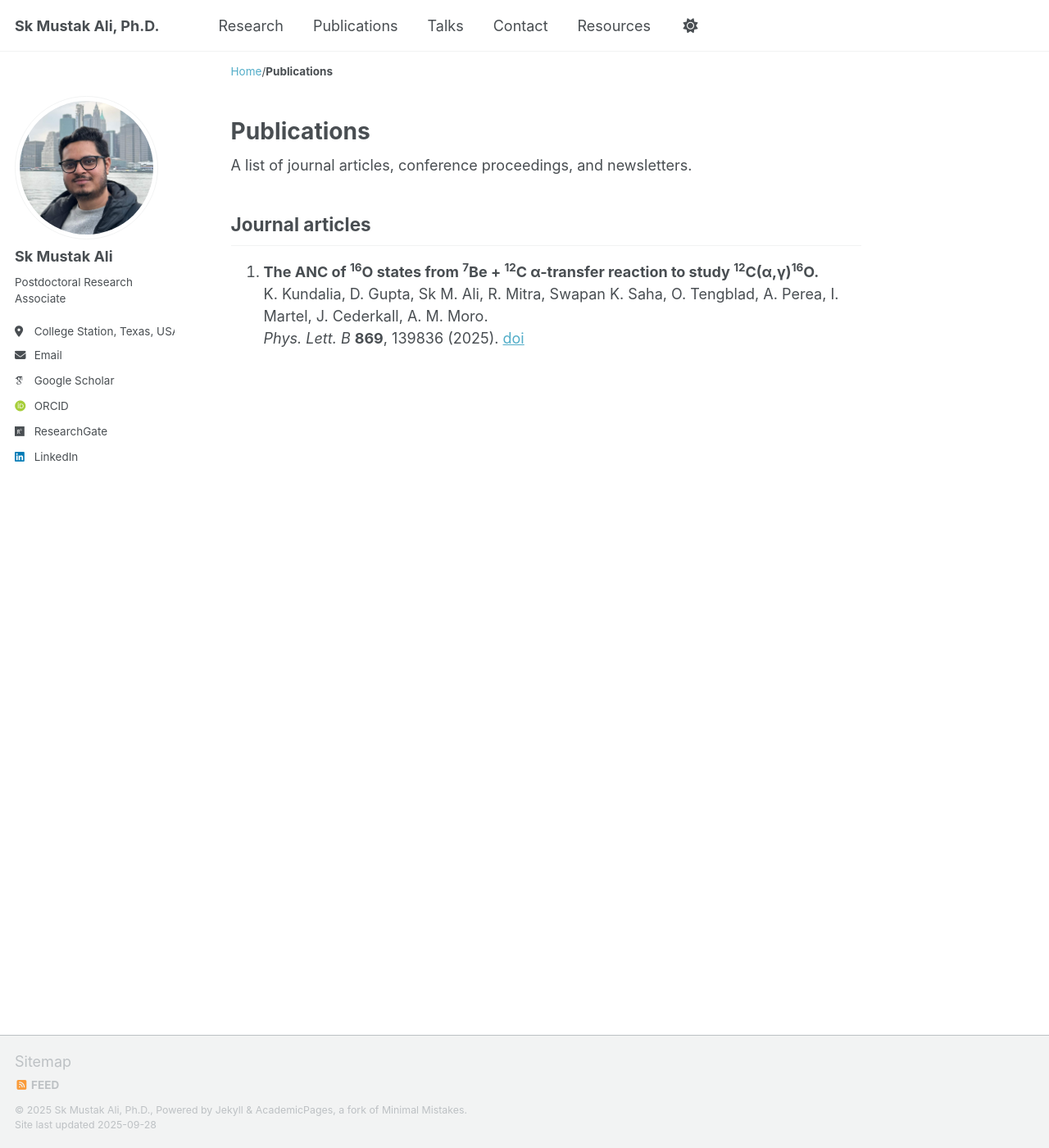
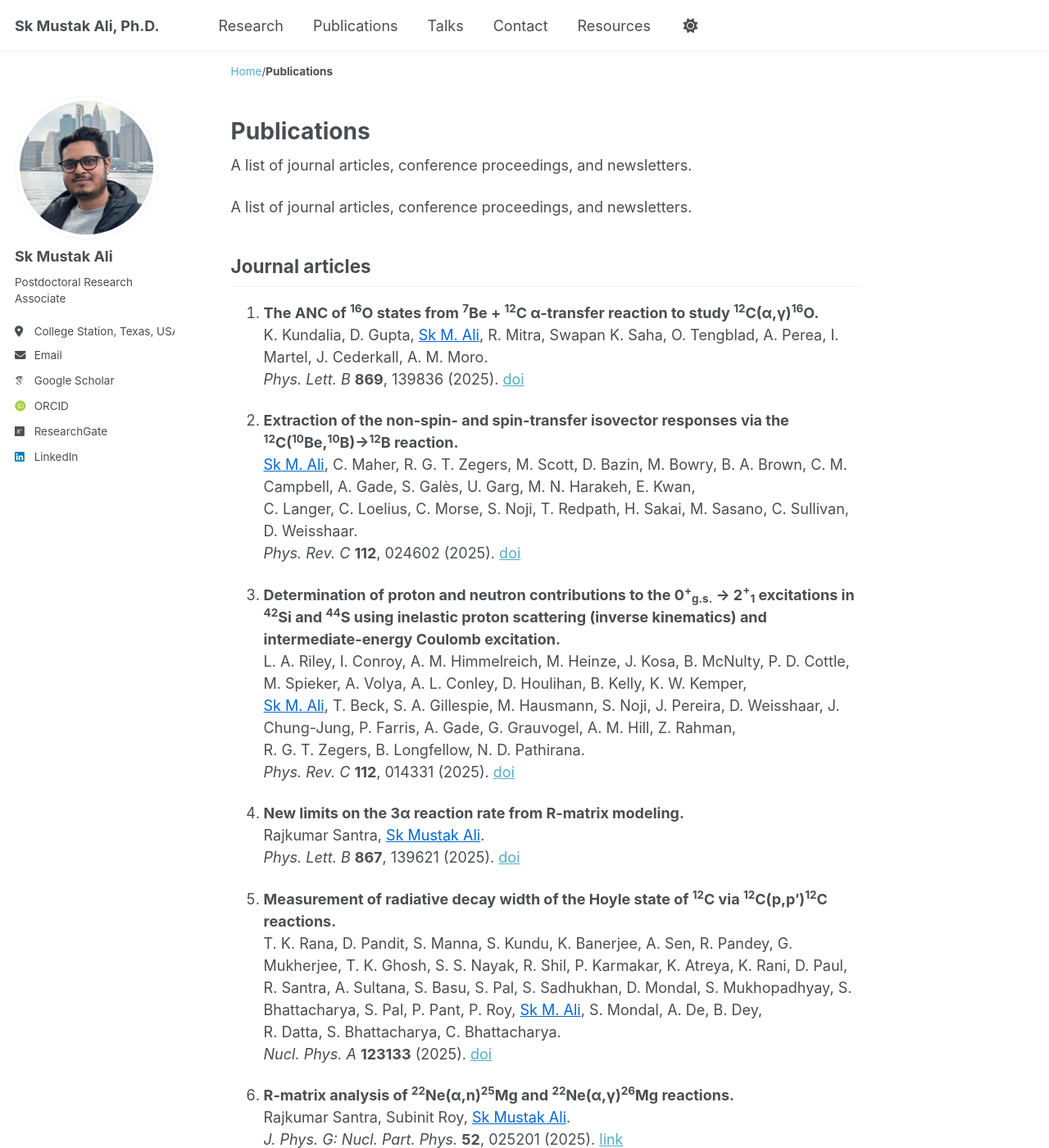
Before and after one commit to skmustakali/skmustakali.github.io, a Jekyll site: the page built from _pages/publications.md, in a window 1280 px wide and 1400 px high. Shown: the whole window at 82% size. Built offline with Jekyll 4.4.1, drawn with Linux system fonts in a browser that asks for light colours; some web fonts are replaced; a script that is not in the unit is left out; some of the changed text lies outside the part shown.

Commit message:
Update publications.md

```diff
--- a/_pages/publications.md
+++ b/_pages/publications.md
@@ -6,7 +6,65 @@ author_profile: true
 ---
 A list of journal articles, conference proceedings, and newsletters.
 
+<style>
+.me { color:#0366d6; text-decoration: underline; }
+</style>
+
+A list of journal articles, conference proceedings, and newsletters.
+
 ## Journal articles
-1. **The ANC of <sup>16</sup>O states from <sup>7</sup>Be + <sup>12</sup>C α-transfer reaction to study <sup>12</sup>C(α,γ)<sup>16</sup>O.**
-   K. Kundalia, D. Gupta, Sk M. Ali, R. Mitra, Swapan K. Saha, O. Tengblad, A. Perea, I. Martel, J. Cederkall, A. M. Moro.
-   *Phys. Lett. B* **869**, 139836 (2025). [doi](https://doi.org/xxxxx)
+
+1. **The ANC of <sup>16</sup>O states from <sup>7</sup>Be + <sup>12</sup>C α-transfer reaction to study <sup>12</sup>C(α,γ)<sup>16</sup>O.**<br>
+   K. Kundalia, D. Gupta, <span class="me">Sk M. Ali</span>, R. Mitra, Swapan K. Saha, O. Tengblad, A. Perea, I. Martel, J. Cederkall, A. M. Moro.<br>
+   *Phys. Lett. B* **869**, 139836 (2025). [doi](https://doi.org)
+
+2. **Extraction of the non-spin- and spin-transfer isovector responses via the <sup>12</sup>C(<sup>10</sup>Be,<sup>10</sup>B)→<sup>12</sup>B reaction.**<br>
+   <span class="me">Sk M. Ali</span>, C. Maher, R. G. T. Zegers, M. Scott, D. Bazin, M. Bowry, B. A. Brown, C. M. Campbell, A. Gade, S. Galès, U. Garg, M. N. Harakeh, E. Kwan,<br>
+   C. Langer, C. Loelius, C. Morse, S. Noji, T. Redpath, H. Sakai, M. Sasano, C. Sullivan, D. Weisshaar.<br>
+   *Phys. Rev. C* **112**, 024602 (2025). [doi](https://doi.org)
+
+3. **Determination of proton and neutron contributions to the 0<sup>+</sup><sub>g.s.</sub> → 2<sup>+</sup><sub>1</sub> excitations in <sup>42</sup>Si and <sup>44</sup>S using inelastic proton scattering (inverse kinematics) and intermediate-energy Coulomb excitation.**<br>
+   L. A. Riley, I. Conroy, A. M. Himmelreich, M. Heinze, J. Kosa, B. McNulty, P. D. Cottle, M. Spieker, A. Volya, A. L. Conley, D. Houlihan, B. Kelly, K. W. Kemper,<br>
+   <span class="me">Sk M. Ali</span>, T. Beck, S. A. Gillespie, M. Hausmann, S. Noji, J. Pereira, D. Weisshaar, J. Chung-Jung, P. Farris, A. Gade, G. Grauvogel, A. M. Hill, Z. Rahman,<br>
+   R. G. T. Zegers, B. Longfellow, N. D. Pathirana.<br>
+   *Phys. Rev. C* **112**, 014331 (2025). [doi](https://doi.org)
+
+4. **New limits on the 3α reaction rate from R-matrix modeling.**<br>
+   Rajkumar Santra, <span class="me">Sk Mustak Ali</span>.<br>
+   *Phys. Lett. B* **867**, 139621 (2025). [doi](https://doi.org)
+
+5. **Measurement of radiative decay width of the Hoyle state of <sup>12</sup>C via <sup>12</sup>C(p,p′)<sup>12</sup>C reactions.**<br>
+   T. K. Rana, D. Pandit, S. Manna, S. Kundu, K. Banerjee, A. Sen, R. Pandey, G. Mukherjee, T. K. Ghosh, S. S. Nayak, R. Shil, P. Karmakar, K. Atreya, K. Rani, D. Paul,<br>
+   R. Santra, A. Sultana, S. Basu, S. Pal, S. Sadhukhan, D. Mondal, S. Mukhopadhyay, S. Bhattacharya, S. Pal, P. Pant, P. Roy, <span class="me">Sk M. Ali</span>, S. Mondal, A. De, B. Dey,<br>
+   R. Datta, S. Bhattacharya, C. Bhattacharya.<br>
+   *Nucl. Phys. A* **123133** (2025). [doi](https://doi.org)
+
+6. **R-matrix analysis of <sup>22</sup>Ne(α,n)<sup>25</sup>Mg and <sup>22</sup>Ne(α,γ)<sup>26</sup>Mg reactions.**<br>
+   Rajkumar Santra, Subinit Roy, <span class="me">Sk Mustak Ali</span>.<br>
+   *J. Phys. G: Nucl. Part. Phys.* **52**, 025201 (2025). [link](https://iopscience.iop.org)
+
+7. **New measurement of the Hoyle-state radiative transition width.**<br>
+   T. K. Rana, D. Pandit, S. Manna, S. Kundu, K. Banerjee, A. Sen, R. Pandey, G. Mukherjee, T. K. Ghosh, S. S. Nayak, R. Shil, P. Karmakar, K. Atreya, K. Rani, D. Paul,<br>
+   R. Santra, A. Sultana, S. Basu, S. Pal, S. Sadhukhan, D. Mondal, S. Mukhopadhyay, S. Bhattacharya, S. Pal, P. Pant, P. Roy, <span class="me">Sk M. Ali</span>, S. Mondal, A. De, B. Dey,<br>
+   R. Datta, S. Bhattacharya, C. Bhattacharya.<br>
+   *Phys. Lett. B* **859**, 139083 (2024). [doi](https://doi.org)
+
+8. **Study of the <sup>7</sup>Be(d,<sup>3</sup>He)<sup>6</sup>Li* reaction at 5 MeV/u.**<br>
+   <span class="me">Sk M. Ali</span>, D. Gupta, K. Kundalia, S. Maity, Swapan K. Saha, O. Tengblad, J. D. Ovejas, A. Perea, I. Martel, J. Cederkall, J. Park, A. M. Moro.<br>
+   *Phys. Lett. B* **853**, 138673 (2024). [doi](https://doi.org)
+
+9. **Re-evaluation of the <sup>22</sup>Ne(p,γ)<sup>23</sup>Na reaction rate.**<br>
+   <span class="me">Sk M. Ali</span>, R. Santra, S. Sharma, A. K. Mondal.<br>
+   *Phys. Rev. C* **109**, 045809 (2024). [APS](https://journals.aps.org)
+
+10. **Resonance excitations in <sup>7</sup>Be(d,p)<sup>8</sup>Be* to address the Cosmological Lithium Problem.**<br>
+    <span class="me">Sk M. Ali</span>, D. Gupta, K. Kundalia, Swapan K. Saha, O. Tengblad, J. D. Ovejas, A. Perea, I. Martel, J. Cederkall, J. Park, S. Szwec.<br>
+    *Phys. Rev. Lett.* **128**, 252701 (2022). [APS](https://journals.aps.org/prl/abstract/10.1103/PhysRevLett.128.252701)
+
+11. **Study of elastic and inelastic scattering of <sup>7</sup>Be + <sup>12</sup>C at 35 MeV.**<br>
+    K. Kundalia, D. Gupta, <span class="me">Sk M. Ali</span>, Swapan K. Saha, O. Tengblad, J. D. Ovejas, A. Perea, I. Martel, J. Cederkall, J. Park, S. Szwec.<br>
+    *Phys. Lett. B* **833**, 137294 (2022). [Elsevier](https://www.sciencedirect.com)
+
+---
+
+## Conference Proceedings
```
